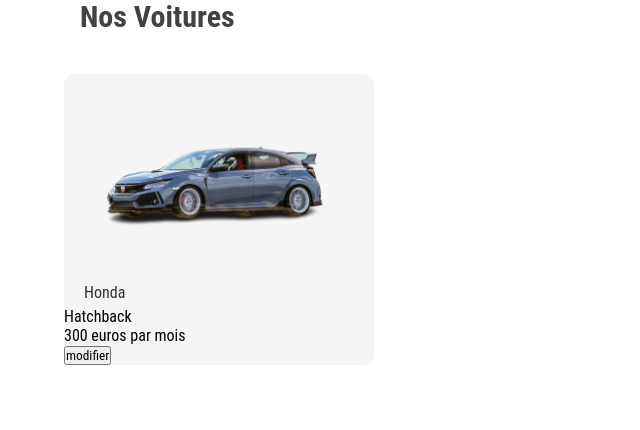
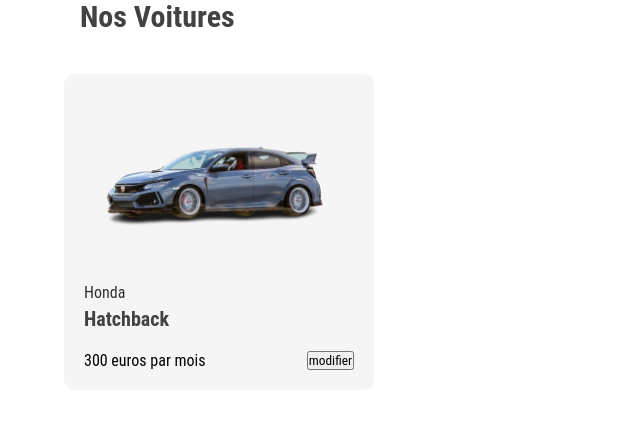
Before and after one commit to CorentintheShadow/flashMCqueen_loc, a PHP site: page / in a window 1280 px wide. Shown: the part 899-1329 px from the top of the page, without its empty margins (0-640 px from the left). Before the commit the page ends 1264 px from the top, so only its background shows below. Run offline with PHP 8.4, Linux system fonts and the light colour scheme.

Commit message:
personnaliser le contenu du produit

```diff
--- a/design.css
+++ b/design.css
@@ -120,3 +120,17 @@ body{
     padding: 5px 20px;
     opacity: 0.8;
 }
+
+.produits .fiche_produit .modele {
+    font-weight: 900;
+    font-size: 20px;
+    color: #424144;
+    padding: 0 20px;
+}
+
+.produits .fiche_produit .contenu_2 {
+    display: flex;
+    justify-content: space-between;
+    align-items: center;
+    padding: 20px;
+}
--- a/index.html
+++ b/index.html
@@ -30,8 +30,8 @@
             <div class="fiche_produit">
                 <div class="img"><img src="image/honda_civic.png" alt="honda_civic">
                 <div class="marque">Honda</div>
-                <div>Hatchback</div>
-                <div>
+                <div class="modele">Hatchback</div>
+                <div class="contenu_2">
                     <div>300 euros par mois</div>
                     <button>modifier</button>
                 </div>
```
